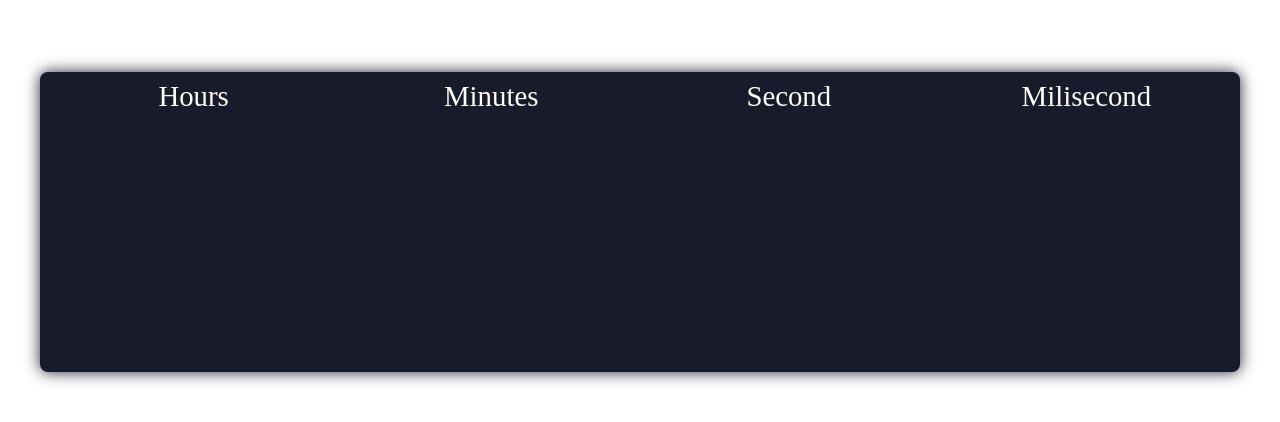
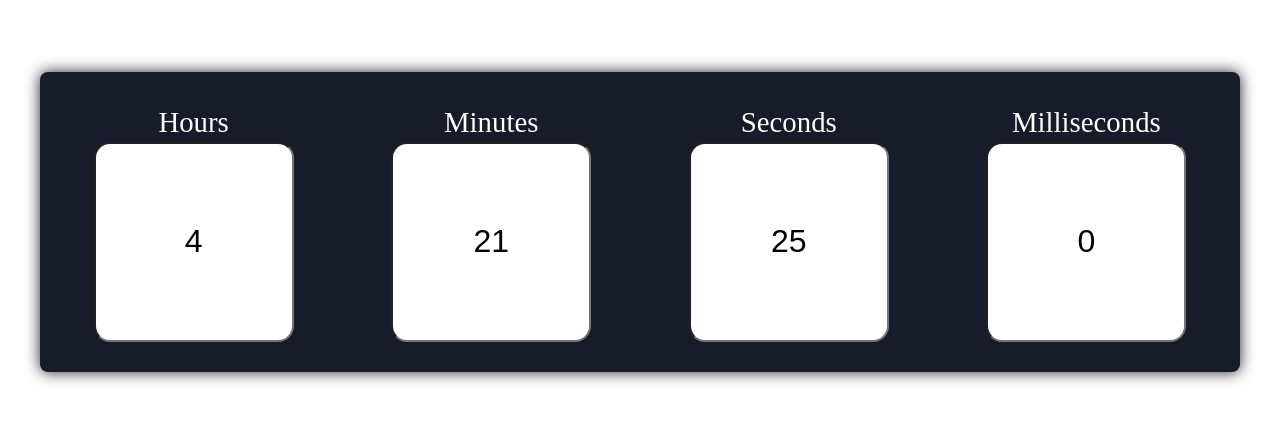
Before and after one commit to JiyaTechWorks/JiyaProjects2024-nov-dec, a plain HTML site: page digtalClock-JS/index.html in a window 1280 px wide. Shown: the part 178-600 px from the top of the page. Drawn offline with Linux system fonts and the light colour scheme.

Commit message:
finally done with all code

```diff
--- a/digtalClock-JS/index.html
+++ b/digtalClock-JS/index.html
@@ -24,7 +24,7 @@
          height: 300px;
          width: 1200px;
          display: flex;
-         align-items: end;
+         /* align-items: end; */
          justify-content: space-evenly;
          position: relative;
          border-radius: 8px;
@@ -34,15 +34,32 @@
       .time-box {
          width: 24%;
          height: 100%;
-         /* border: 2px solid red; */
          padding: .5rem;
-      }
-
-      .title{
+         display: flex;
+         flex-direction: column;
+         align-items: center;
+         justify-content: center;
          color: white;
          text-transform: capitalize;
          text-align: center;
          font-size: 1.8rem;
+      }
+
+      p{
+         margin: .2rem;
+      }
+
+      input[type="text"] {
+         width: 200px;
+         height: 200px;
+         text-align: center;
+         pointer-events: none;
+         font-size: 2rem;
+         border-radius: 1rem;
+      }
+
+      ::placeholder {
+         text-align: center;
       }
    </style>
 </head>
@@ -50,27 +67,23 @@
 <body>
    <div class="clock-container">
       <div class="hr-box time-box">
-         <div class="title">
-            <p>Hours</p>
-         </div>
+         <p>Hours</p>
+         <input type="text" id="hours" placeholder="0">
       </div>
       <div class="min-box time-box">
-         <div class="title">
-            <p>minutes</p>
-         </div>
+         <p>minutes</p>
+         <input type="text" id="minutes" placeholder="0">
       </div>
       <div class="sec-box time-box">
-         <div class="title">
-            <p>second</p>
-         </div>
+         <p>seconds</p>
+         <input type="text" id="seconds" placeholder="0">
       </div>
       <div class="msec-box time-box">
-         <div class="title">
-            <p>milisecond</p>
-         </div>
+         <p>milliseconds</p>
+         <input type="text" id="milliseconds" placeholder="0">
       </div>
    </div>
 
 </body>
-
+<script src="script.js"></script>
 </html>
--- /dev/null
+++ b/digtalClock-JS/script.js
@@ -0,0 +1,25 @@
+function clock() {
+  const hours = document.getElementById("hours");
+  const mins = document.getElementById("minutes");
+  const secs = document.getElementById("seconds");
+  const millisec = document.getElementById("milliseconds");
+
+  let date = new Date();
+  let currentHr = date.getHours();
+  let currentMin = date.getMinutes();
+  let currentSec = date.getSeconds();
+  let currentMs = date.getMilliseconds();
+
+  hours.value = currentHr;
+  mins.value = currentMin;
+  secs.value = currentSec;
+  millisec.value = currentMs;
+
+  console.log(date);
+  console.log(currentHr);
+  console.log(currentMin);
+  console.log(currentSec);
+}
+
+
+setInterval(clock,1000);
```
